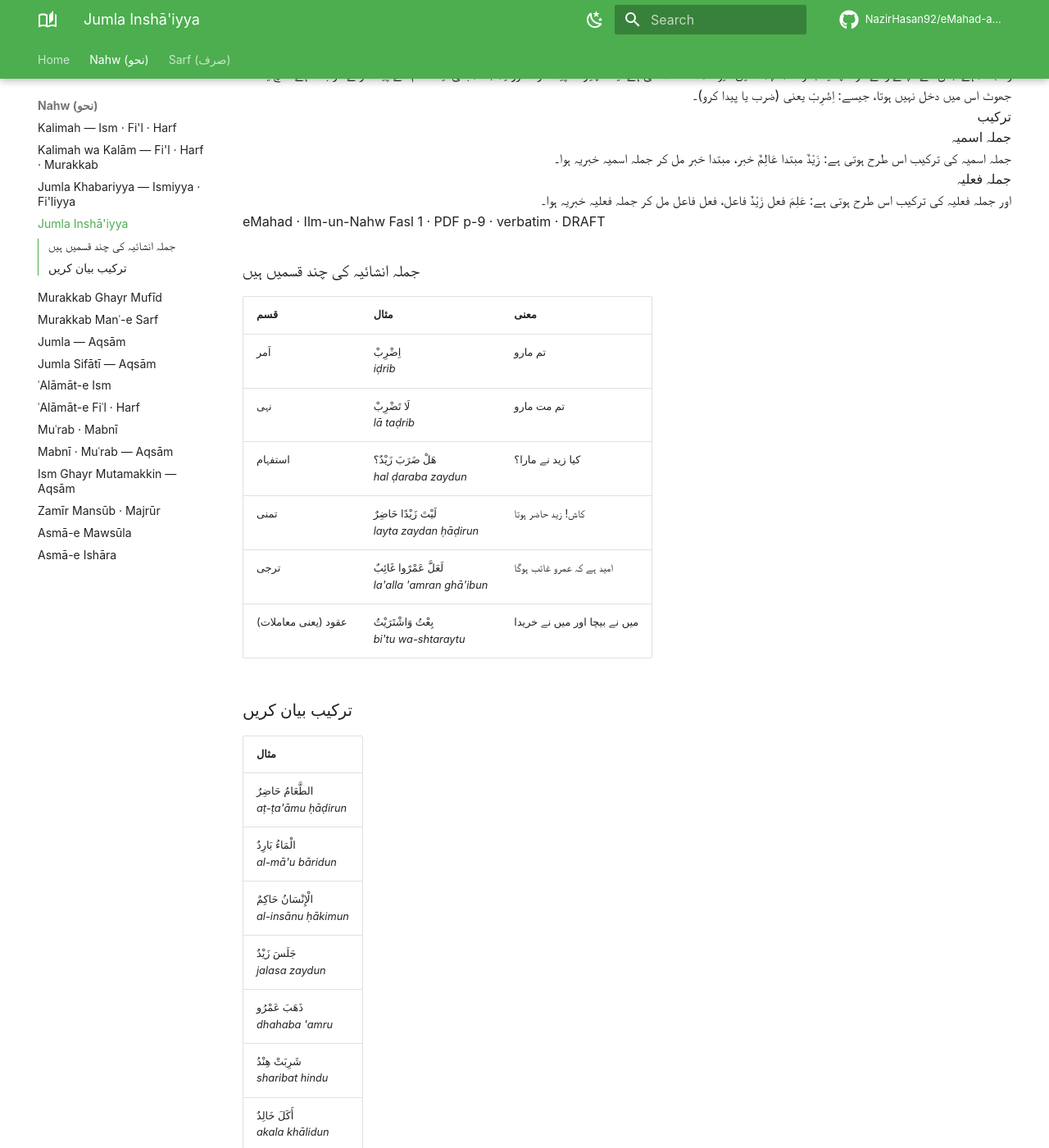
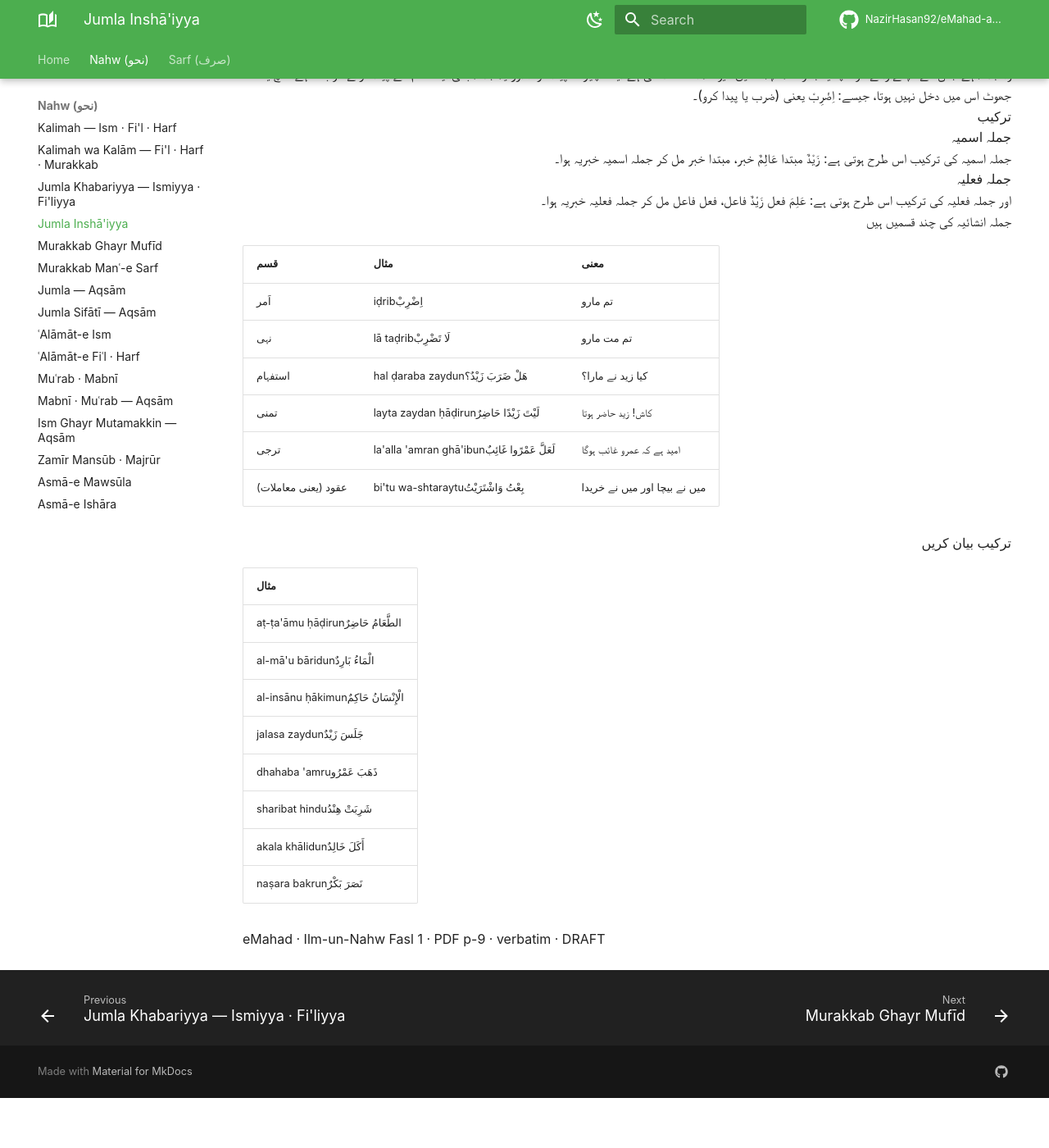
Before and after one commit to NazirHasan92/eMahad-aalimiyath-site, an MkDocs documentation site: the page built from Nazir/Nahw/p09-jumla-inshaiyya.md, in a window 1280 px wide and 1400 px high, scrolled down 226 px. Shown: the whole window at 82% size. Built offline with MkDocs 1.6.1 and Material for MkDocs 9.7.7, drawn with Linux system fonts in a browser that asks for light colours; comment, search, counter and statistics services are not loaded; after the commit the page ends 1565 px from its top, so only the background shows below that.

Commit message:
Auto-sync from working repo @ 9bc07c8

```diff
--- a/Nazir/Nahw/p09-jumla-inshaiyya.md
+++ b/Nazir/Nahw/p09-jumla-inshaiyya.md
@@ -28,34 +28,48 @@ hide:
     </div>
   </div>
 
+  <div class="nc-band">
+    <div class="nc-band-label" dir="rtl">جملہ انشائیہ کی چند قسمیں ہیں</div>
+    <div class="table-scroll">
+      <table>
+        <thead>
+          <tr><th dir="rtl">قسم</th><th dir="rtl">مثال</th><th dir="rtl">معنی</th></tr>
+        </thead>
+        <tbody>
+          <tr><td dir="rtl">اَمر</td><td dir="rtl">اِضْرِبْ<span class="rom">iḍrib</span></td><td dir="rtl">تم مارو</td></tr>
+          <tr><td dir="rtl">نہی</td><td dir="rtl">لَا تَضْرِبْ<span class="rom">lā taḍrib</span></td><td dir="rtl">تم مت مارو</td></tr>
+          <tr><td dir="rtl">استفہام</td><td dir="rtl">هَلْ ضَرَبَ زَیْدٌ؟<span class="rom">hal ḍaraba zaydun</span></td><td dir="rtl">کیا زید نے مارا؟</td></tr>
+          <tr><td dir="rtl">تمنی</td><td dir="rtl">لَیْتَ زَیْدًا حَاضِرٌ<span class="rom">layta zaydan ḥāḍirun</span></td><td dir="rtl">کاش! زید حاضر ہوتا</td></tr>
+          <tr><td dir="rtl">ترجی</td><td dir="rtl">لَعَلَّ عَمْرًوا غَائِبٌ<span class="rom">la'alla 'amran ghā'ibun</span></td><td dir="rtl">امید ہے کہ عمرو غائب ہوگا</td></tr>
+          <tr><td dir="rtl">عقود (یعنی معاملات)</td><td dir="rtl">بِعْتُ وَاشْتَرَیْتُ<span class="rom">bi'tu wa-shtaraytu</span></td><td dir="rtl">میں نے بیچا اور میں نے خریدا</td></tr>
+        </tbody>
+      </table>
+    </div>
+  </div>
+
+  <div class="nc-band">
+    <div class="nc-band-label" dir="rtl">ترکیب بیان کریں</div>
+    <div class="table-scroll">
+      <table>
+        <thead><tr><th dir="rtl">مثال</th></tr></thead>
+        <tbody>
+          <tr><td dir="rtl">الطَّعَامُ حَاضِرٌ<span class="rom">aṭ-ṭa'āmu ḥāḍirun</span></td></tr>
+          <tr><td dir="rtl">الْمَاءُ بَارِدٌ<span class="rom">al-mā'u bāridun</span></td></tr>
+          <tr><td dir="rtl">الْإِنْسَانُ حَاكِمٌ<span class="rom">al-insānu ḥākimun</span></td></tr>
+          <tr><td dir="rtl">جَلَسَ زَیْدٌ<span class="rom">jalasa zaydun</span></td></tr>
+          <tr><td dir="rtl">ذَهَبَ عَمْرُو<span class="rom">dhahaba 'amru</span></td></tr>
+          <tr><td dir="rtl">شَرِبَتْ هِنْدُ<span class="rom">sharibat hindu</span></td></tr>
+          <tr><td dir="rtl">أَكَلَ خَالِدٌ<span class="rom">akala khālidun</span></td></tr>
+          <tr><td dir="rtl">نَصَرَ بَكْرٌ<span class="rom">naṣara bakrun</span></td></tr>
+        </tbody>
+      </table>
+    </div>
+  </div>
+
   <div class="nc-foot">
     <span class="nc-brand">eMahad · Ilm-un-Nahw</span>
     <span class="nc-src">Fasl 1 · PDF p-9 · verbatim · DRAFT</span>
   </div>
 </div>
 
-### جملہ انشائیہ کی چند قسمیں ہیں
-
-| قسم | مثال | معنی |
-| --- | --- | --- |
-| اَمر | اِضْرِبْ<br>*iḍrib* | تم مارو |
-| نہی | لَا تَضْرِبْ<br>*lā taḍrib* | تم مت مارو |
-| استفہام | هَلْ ضَرَبَ زَیْدٌ؟<br>*hal ḍaraba zaydun* | کیا زید نے مارا؟ |
-| تمنی | لَیْتَ زَیْدًا حَاضِرٌ<br>*layta zaydan ḥāḍirun* | کاش! زید حاضر ہوتا |
-| ترجی | لَعَلَّ عَمْرًوا غَائِبٌ<br>*la'alla 'amran ghā'ibun* | امید ہے کہ عمرو غائب ہوگا |
-| عقود (یعنی معاملات) | بِعْتُ وَاشْتَرَیْتُ<br>*bi'tu wa-shtaraytu* | میں نے بیچا اور میں نے خریدا |
-
-### ترکیب بیان کریں
-
-| مثال |
-| --- |
-| الطَّعَامُ حَاضِرٌ<br>*aṭ-ṭa'āmu ḥāḍirun* |
-| الْمَاءُ بَارِدٌ<br>*al-mā'u bāridun* |
-| الْإِنْسَانُ حَاكِمٌ<br>*al-insānu ḥākimun* |
-| جَلَسَ زَیْدٌ<br>*jalasa zaydun* |
-| ذَهَبَ عَمْرُو<br>*dhahaba 'amru* |
-| شَرِبَتْ هِنْدُ<br>*sharibat hindu* |
-| أَكَلَ خَالِدٌ<br>*akala khālidun* |
-| نَصَرَ بَكْرٌ<br>*naṣara bakrun* |
-
 <!-- [?]: none — PDF p-9 re-read at high zoom. The single top line "حرف نہ مسند ہوتا ہے نہ مسند الیہ۔" is the tail of the previous page's مسند/مسندالیہ (اسم/فعل/حرف) trio and belongs to p-8's جملہ خبریہ topic, so it is not repeated here. Footnote (marked ل) at page bottom continues onto the next page and is not transcribed: "واضح ہو کہ بِعْتُ واشتریت اصل میں جملہ فعلیہ خبریہ ہیں، لیکن جب خرید و فروخت کے وقت بائع اور..." -->
```
Also changed, not shown: Nazir/Nahw/p11-murakkab-mane-sarf.md (+24 -16 lines), Nazir/Nahw/p15-alamat-fil-harf.md (+22 -16 lines).
